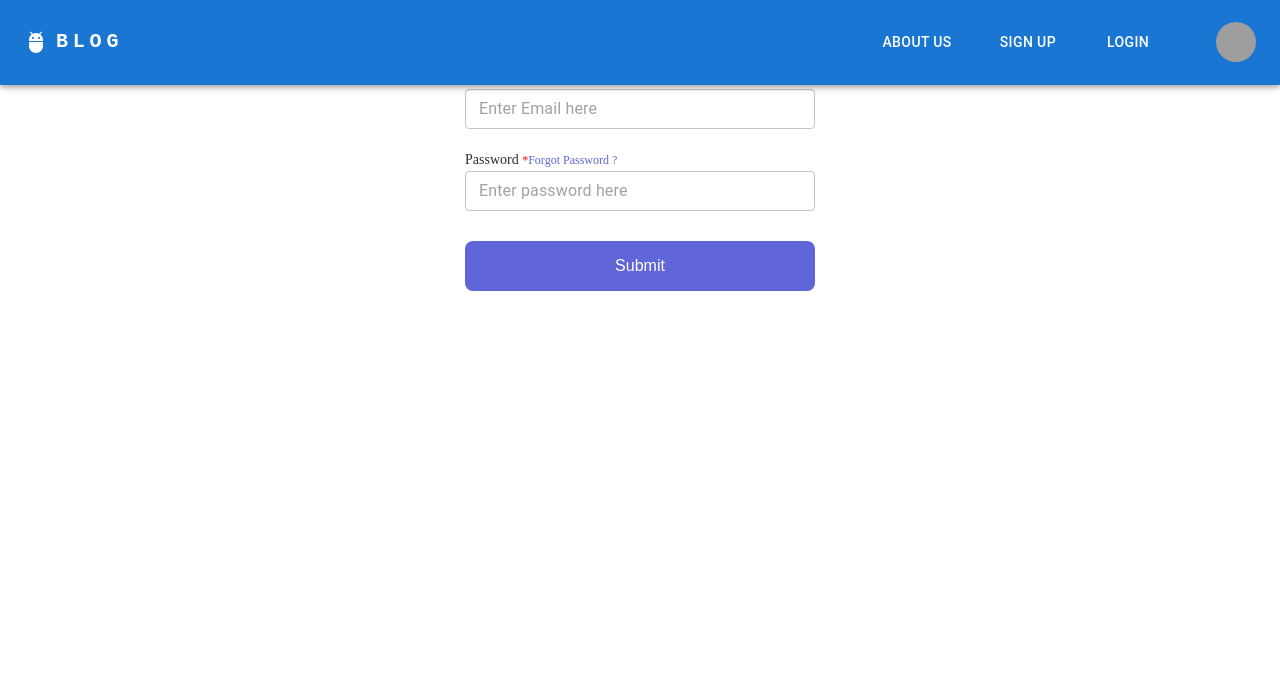
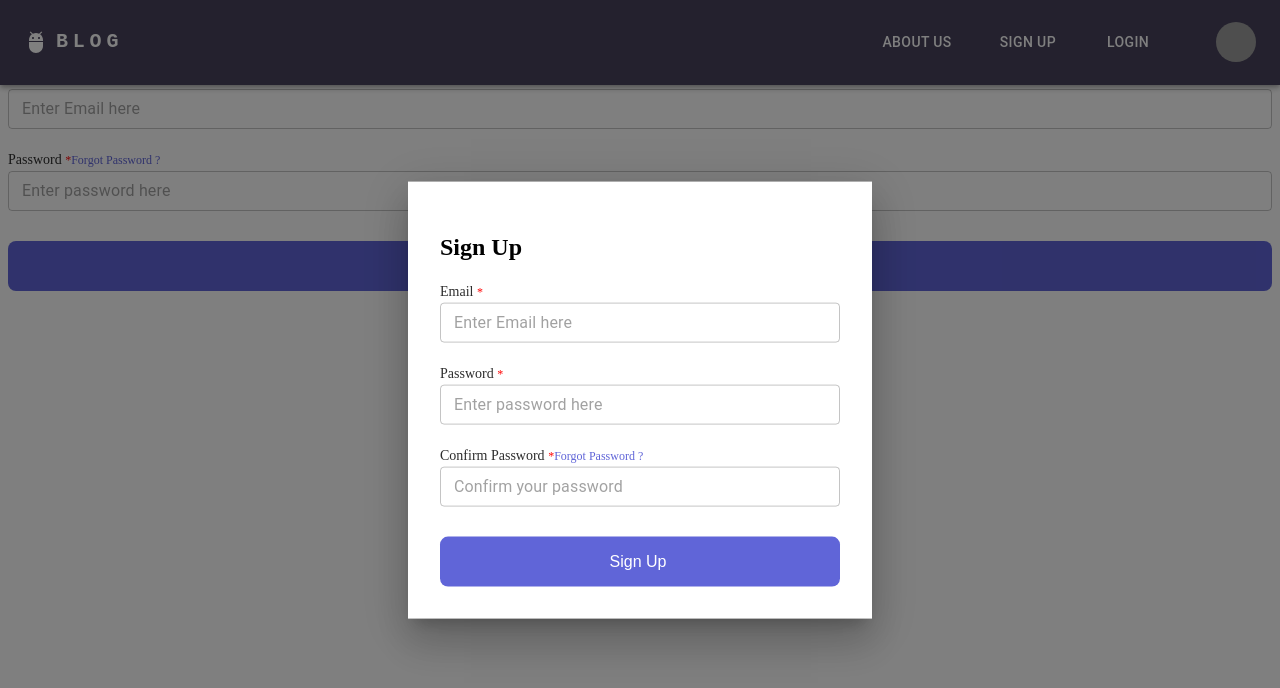
Before and after one commit to Poorva5/LetsWrite-Frontend, a React (Create React App) app: page /login in a window 1280 px wide. Both pictures are taken after a click on the button "SIGN UP". Shown: the top 688 px of the page. Built offline with nearby package versions, Linux system fonts and the light colour scheme; grey boxes are pictures that could not be loaded.

Commit message:
Added Signup component

```diff
--- a/src/Components/Auth/LoginForm.js
+++ b/src/Components/Auth/LoginForm.js
@@ -31,7 +31,7 @@ const LoginForm = () => {
   return (
     <div>
       <form onSubmit={handleSubmit(onSubmit)}>
-        <h2 className="text-center">Login</h2>
+        <h2>Login</h2>
 
         <StyledFormGroup>
           <StyledLabel htmlFor="email">
@@ -58,7 +58,7 @@ const LoginForm = () => {
           />
         </StyledFormGroup>
         <StyledFormGroup>
-          <StyledLabel htmlFor="email">
+          <StyledLabel htmlFor="password">
             Password <StyledAsterisk className="text-alert">*</StyledAsterisk>
           </StyledLabel>
           <StyledLink to="/password_reset" className="text-right">
@@ -87,7 +87,7 @@ const LoginForm = () => {
           />
         </StyledFormGroup>
         <StyledButton>
-          {isSigningIn ? <CircularProgress sx={{ color: "#fff" }} /> : "Submit"}
+          {isSigningIn ? <CircularProgress sx={{ color: "#fff" }} /> : "Login"}
         </StyledButton>
       </form>
     </div>
--- /dev/null
+++ b/src/Components/Auth/LoginModal.js
@@ -0,0 +1,35 @@
+import * as React from 'react';
+import Box from '@mui/material/Box';
+import Modal from '@mui/material/Modal';
+import LoginForm from "./LoginForm";
+
+const style = {
+  position: 'absolute',
+  top: '50%',
+  left: '50%',
+  transform: 'translate(-50%, -50%)',
+  width: 400,
+  bgcolor: 'background.paper',
+  boxShadow: 24,
+  p: 4,
+};
+
+export default function LoginModal({ openLogin, setLoginOpen }) {
+
+  const handleClose = () => setLoginOpen(false);
+
+  return (
+    <div>
+      <Modal
+        open={openLogin}
+        onClose={handleClose}
+        aria-labelledby="modal-modal-title"
+        aria-describedby="modal-modal-description"
+      >
+        <Box sx={style}>
+          <LoginForm />
+        </Box>
+      </Modal>
+    </div>
+  );
+}
--- /dev/null
+++ b/src/Components/Auth/SignUpForm.js
@@ -0,0 +1,123 @@
+import { useForm, Controller } from "react-hook-form";
+import { useSelector } from "react-redux";
+import {
+    StyledFormGroup,
+    StyledLabel,
+    StyledAsterisk,
+    StyledLink,
+    StyledButton,
+
+} from "../Styled/StyledFormUtils";
+import { TextField } from "@mui/material";
+import CircularProgress from "@mui/material/CircularProgress";
+import * as yup from "yup";
+import { yupResolver } from "@hookform/resolvers/yup";
+
+const schema = yup.object().shape({
+    email: yup.string().email().required(),
+    password: yup.string().min(8).max(14).required(),
+})
+
+const SignUpForm = () => {
+    const { control, handleSubmit, formState: { errors }, } = useForm({
+        resolver: yupResolver(schema),
+    });
+    const onSubmit = data => console.log(data);
+
+
+
+    const { isSigningIn } = useSelector((state) => state.auth);
+
+    return (
+        <div>
+            <form onSubmit={handleSubmit(onSubmit)}>
+                <h2>Sign Up</h2>
+
+                <StyledFormGroup>
+                    <StyledLabel htmlFor="email">
+                        Email <StyledAsterisk className="text-alert">*</StyledAsterisk>
+                    </StyledLabel>
+                    <Controller
+                        name="email"
+                        control={control}
+                        defaultValue=""
+                        render={({ field }) => <TextField
+                            type="email"
+                            fullWidth
+                            {...field}
+                            placeholder={"Enter Email here"}
+                            size="small"
+                            value={field.value}
+                            error={!!errors.email}
+                            helperText={errors.email ? errors.email?.message : ""}
+                            sx={{
+                                "& legend": { display: "none" },
+                                "& fieldset": { top: 0 },
+                            }}
+                        />}
+                    />
+                </StyledFormGroup>
+                <StyledFormGroup>
+                    <StyledLabel htmlFor="password">
+                        Password <StyledAsterisk className="text-alert">*</StyledAsterisk>
+                    </StyledLabel>
+                    <Controller
+                        name="password"
+                        control={control}
+                        defaultValue=""
+                        render={({ field }) => (
+                            <TextField
+                                type="password"
+                                fullWidth
+                                {...field}
+                                placeholder={"Enter password here"}
+                                size="small"
+                                error={!!errors.password}
+                                helperText={errors.password ? errors.password?.message : ""}
+                                value={field.value}
+                                sx={{
+                                    "& legend": { display: "none" },
+                                    "& fieldset": { top: 0 },
+                                }}
+                            />
+                        )}
+                    />
+                </StyledFormGroup>
+                <StyledFormGroup>
+                    <StyledLabel htmlFor="password">
+                        Confirm Password <StyledAsterisk className="text-alert">*</StyledAsterisk>
+                    </StyledLabel>
+                    <StyledLink to="/password_reset" className="text-right">
+                        Forgot Password ?
+                    </StyledLink>
+                    <Controller
+                        name="password"
+                        control={control}
+                        defaultValue=""
+                        render={({ field }) => (
+                            <TextField
+                                type="password"
+                                fullWidth
+                                {...field}
+                                placeholder={"Confirm your password"}
+                                size="small"
+                                error={!!errors.password}
+                                helperText={errors.password ? errors.password?.message : ""}
+                                value={field.value}
+                                sx={{
+                                    "& legend": { display: "none" },
+                                    "& fieldset": { top: 0 },
+                                }}
+                            />
+                        )}
+                    />
+                </StyledFormGroup>
+                <StyledButton>
+                    {isSigningIn ? <CircularProgress sx={{ color: "#fff" }} /> : "Sign Up"}
+                </StyledButton>
+            </form>
+        </div>
+    );
+};
+
+export default SignUpForm;
--- /dev/null
+++ b/src/Components/Auth/SignUpModal.js
@@ -0,0 +1,37 @@
+import * as React from 'react';
+import Box from '@mui/material/Box';
+import Modal from '@mui/material/Modal';
+import SignUpForm from './SignUpForm';
+
+const style = {
+    position: 'absolute',
+    top: '50%',
+    left: '50%',
+    transform: 'translate(-50%, -50%)',
+    width: 400,
+    bgcolor: 'background.paper',
+    boxShadow: 24,
+    p: 4,
+};
+
+export default function SignUpModal({ openSignUp, setSignUpOpen }) {
+
+    const handleClose = () => setSignUpOpen(false);
+
+    return (
+        <div>
+            <Modal
+                open={openSignUp}
+                onClose={handleClose}
+                aria-labelledby="modal-modal-title"
+                aria-describedby="modal-modal-description"
+            >
+                <Box sx={style}>
+                    <SignUpForm />
+                </Box>
+
+            </Modal>
+        </div>
+    )
+
+}
--- a/src/Components/Header/Header.css
+++ b/src/Components/Header/Header.css
@@ -1,3 +1,3 @@
 .navbar-bg {
-    background-color: #48435C;
+    background-color: #48435C !important;
 }
--- a/src/Components/Header/Header.js
+++ b/src/Components/Header/Header.js
@@ -13,12 +13,16 @@ import Tooltip from '@mui/material/Tooltip';
 import MenuItem from '@mui/material/MenuItem';
 import AdbIcon from '@mui/icons-material/Adb';
 import './Header.css';
+import LoginModal from '../Auth/LoginModal';
+import SignUpModal from '../Auth/SignUpModal';
 
 const settings = ['Profile', 'Account', 'Dashboard', 'Logout'];
 
 function ResponsiveAppBar() {
     const [anchorElNav, setAnchorElNav] = React.useState(null);
     const [anchorElUser, setAnchorElUser] = React.useState(null);
+    const [openLogin, setOpenLogin] = React.useState(false);
+    const [openSignUp, setOpenSignUp] = React.useState(false);
 
     const handleOpenNavMenu = (event) => {
         setAnchorElNav(event.currentTarget);
@@ -34,11 +38,16 @@ function ResponsiveAppBar() {
     const handleCloseUserMenu = () => {
         setAnchorElUser(null);
     };
+    const handleLogin = () => {
+        setOpenLogin(true)
+    }
 
-
+    const handleSignUp = () => {
+        setOpenSignUp(true)
+    }
 
     return (
-        <AppBar className='navbar-bg'>
+        <AppBar className='navbar-bg' >
             <Container maxWidth="xl">
                 <Toolbar disableGutters>
                     <AdbIcon sx={{ display: { xs: 'none', md: 'flex' }, mr: 1 }} />
@@ -93,10 +102,10 @@ function ResponsiveAppBar() {
                             <MenuItem onClick={handleCloseNavMenu}>
                                 <Typography textAlign="center" href="/">About us</Typography>
                             </MenuItem>
-                            <MenuItem onClick={handleCloseNavMenu}>
+                            <MenuItem onClick={handleSignUp}>
                                 <Typography textAlign="center" href="/">Sign up</Typography>
                             </MenuItem>
-                            <MenuItem onClick={handleCloseNavMenu}>
+                            <MenuItem onClick={handleLogin}>
                                 <Typography textAlign="center" href="/login">Login</Typography>
                             </MenuItem>
                         </Menu>
@@ -130,13 +139,13 @@ function ResponsiveAppBar() {
                             About us
                         </Button>
                         <Button
-                            onClick={handleCloseNavMenu}
+                            onClick={handleSignUp}
                             sx={{ my: 3, mx: 2, color: 'white', display: 'block' }}
                         >
                             Sign up
                         </Button>
                         <Button
-                            onClick={handleCloseNavMenu}
+                            onClick={handleLogin}
                             sx={{ my: 3, mx: 2, color: 'white', display: 'block' }}
                         >
                             Login
@@ -170,6 +179,8 @@ function ResponsiveAppBar() {
                         </Menu>
                     </Box>
                 </Toolbar>
+                <LoginModal openLogin={openLogin} setLoginOpen={setOpenLogin} />
+                <SignUpModal openSignUp={openSignUp} setSignUpOpen={setOpenSignUp} />
             </Container>
         </AppBar>
     );
--- a/src/Components/Styled/StyledFormUtils.js
+++ b/src/Components/Styled/StyledFormUtils.js
@@ -2,7 +2,7 @@ import { styled } from "@mui/material";
 import { Link } from "react-router-dom";
 
 export const StyledFormGroup = styled("div")`
-  width: 350px ;
+  width: 100% ;
   margin: 0px auto 20px auto;
   text-align: left;
 `
@@ -28,7 +28,7 @@ export const StyledLink = styled(Link)(({ theme, color = "#6065D8" }) => ({
 
 export const StyledButton = styled('button')(({ theme, color = "#6065D8" }) => ({
   backgroundColor: color,
-    width: 350,
+  width: '100%',
   height: 50,
   borderRadius: '8px',
   fontWeight: 500,
@@ -38,4 +38,6 @@ export const StyledButton = styled('button')(({ theme, color = "#6065D8" }) => (
   border: 'none',
   cursor: 'pointer',
   marginTop: '10px',
+  alignItems: 'center',
+  paddingRight: '10px',
 }));
```
Also changed, not shown: src/Pages/SignUp.js (added, +12 -0 lines), src/Components/Auth/SignUp.js (deleted). Lines whose indentation alone changed are shown as unchanged.
